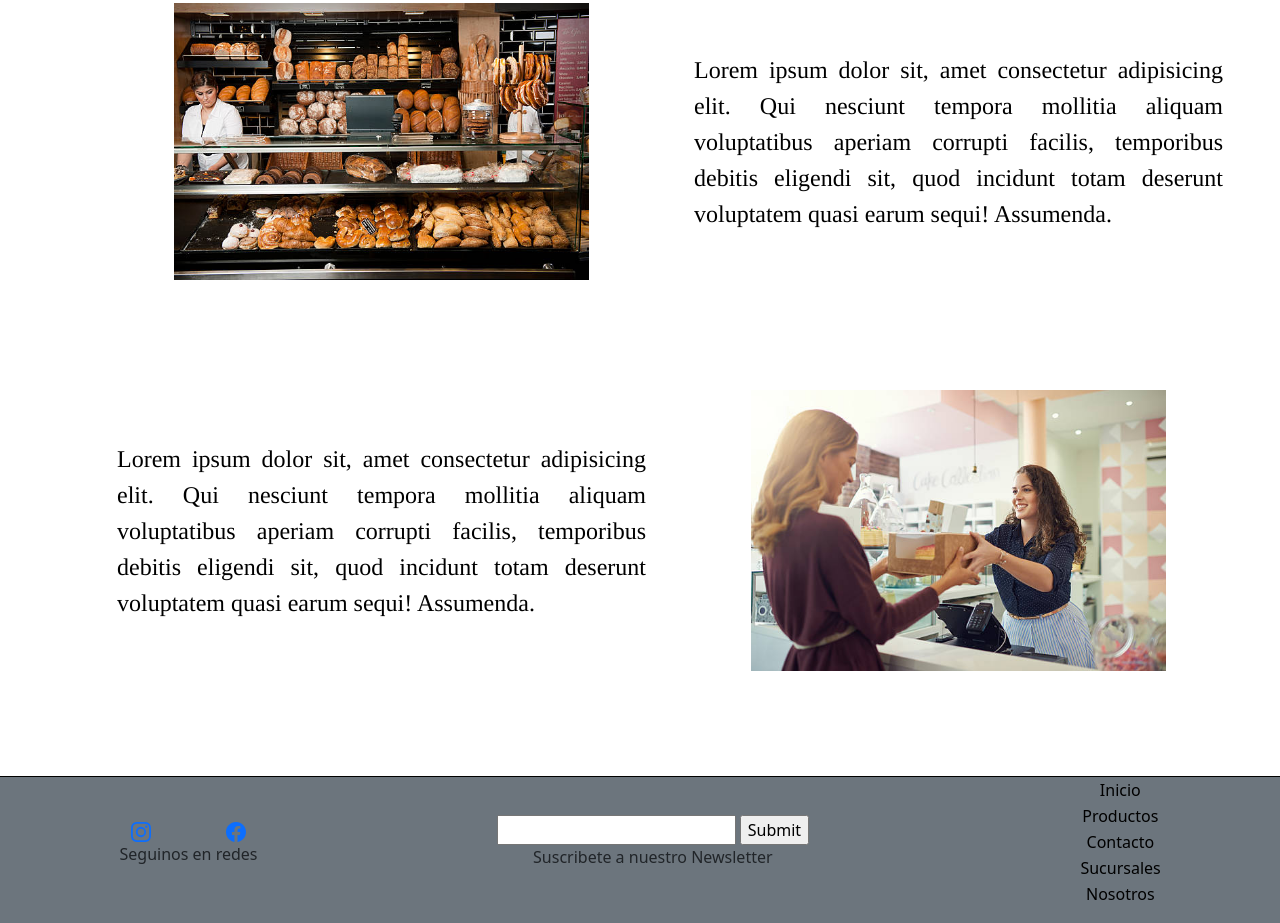
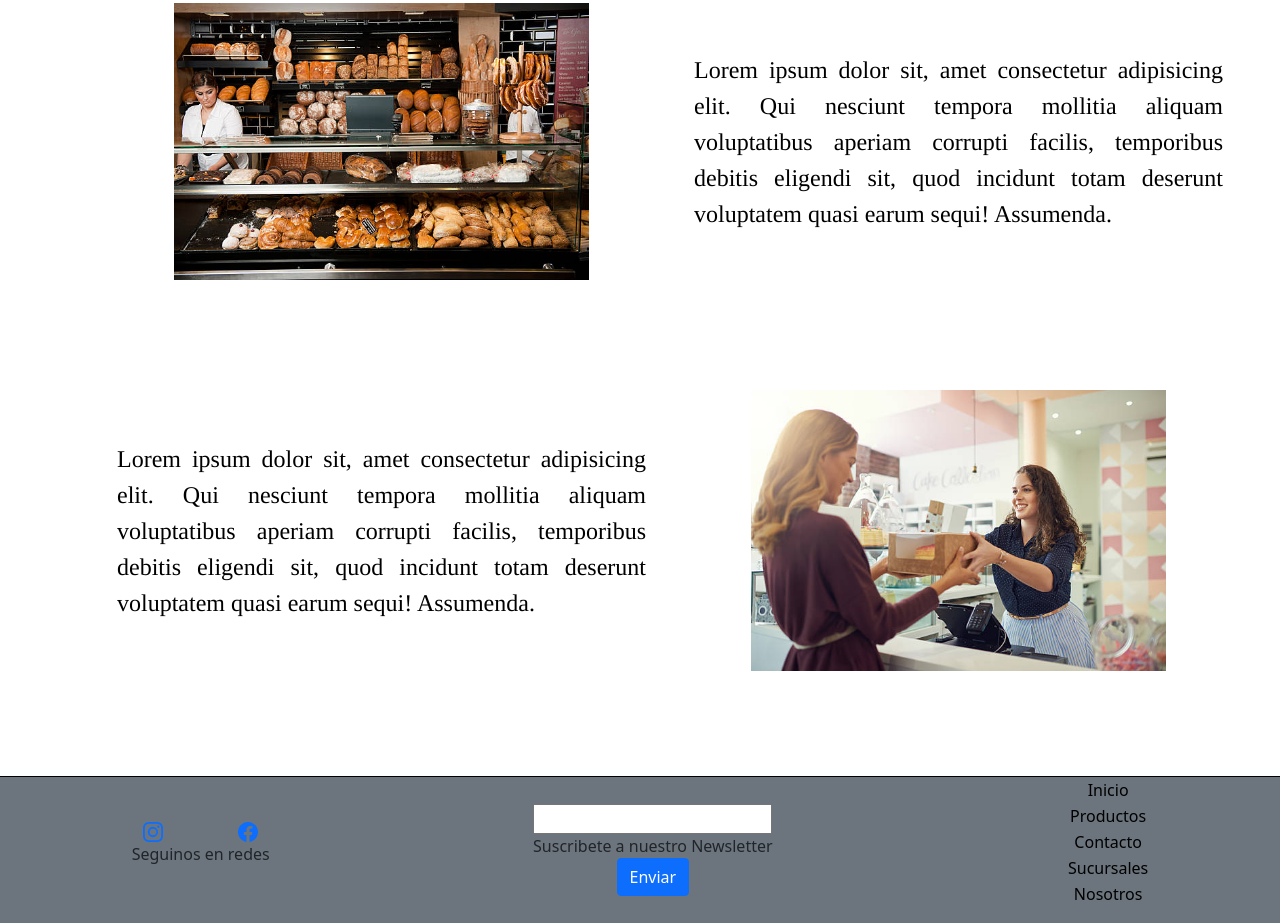
Before and after one commit to AndresCoria/proyecto-coderhouse, a website: page src/pages/sucursales.html in a window 1280 px wide. Shown: the part 1296-2219 px from the top of the page. Drawn offline with nearby package versions, Linux system fonts and the light colour scheme.

Commit message:
correciones de accesibilidad, descripcion de botones y enlaces

```diff
--- a/scss/layout/_footer.scss
+++ b/scss/layout/_footer.scss
@@ -26,10 +26,18 @@ footer {
         display: flex;
         flex-direction: column;
         justify-content: center;
+
         .div-footer {
-            display: flex;
-            justify-content: center;
+            form {
+                display: flex;
+                flex-direction: column;
+                align-items: center;
+                input {
+                    text-align: center;
+                }
+            }
         }
+
         .div-tres-footer {
             display: flex;
             justify-content: center;
--- a/scss/layout/_header.scss
+++ b/scss/layout/_header.scss
@@ -4,6 +4,10 @@ header {
     width: 100%;
     background: #fff;
     z-index: 1;
+
+    // .container-logo {
+    //     color: #fff;
+    // }
 
     .div-header {
         ul {
--- a/scss/pages/_index.scss
+++ b/scss/pages/_index.scss
@@ -26,6 +26,7 @@ section {
     }
     .parrafo-container {
         @include alineacion(flex, center);
+        align-items: center;
         p {
             font-family: $font;
             font-weight: bolder;
--- a/src/pages/sucursales.html
+++ b/src/pages/sucursales.html
@@ -165,12 +165,10 @@
         <section class="seccion-dos-footer">
             <div class="div-footer">
                 <form>
-                    <input type="mail" required="">
-                    <input type="submit">
+                    <input id="correo" type="mail" required="">
+                    <label for="correo">Suscribete a nuestro Newsletter</label>
+                    <button class="btn btn-primary">Enviar</button>
                 </form>
-            </div>
-            <div class="div-tres-footer">
-            <p>Suscribete a nuestro Newsletter</p>
             </div>
         </section>
         <section class="seccion-tres-footer w-100">
```
Also changed, not shown: index.html (+5 -7 lines), src/pages/contacto.html (+3 -5 lines), src/pages/nosotros.html (+3 -5 lines), src/pages/productos.html (+3 -5 lines), src/style/style.css, 1 other file.
